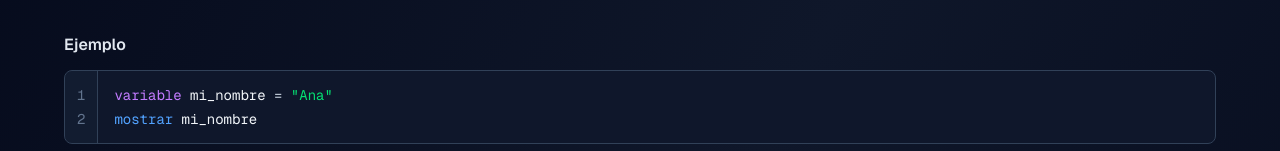
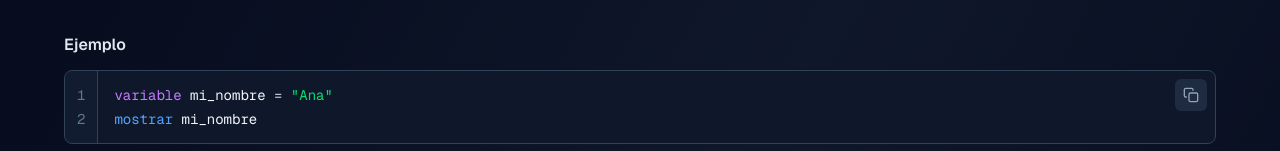
Before and after one commit to nicvazquezdev/hispano-lang-website, a Next.js app: page /lecciones/variables in a window 1280 px wide. Shown: the part 801-952 px from the top of the page. Built offline with nearby package versions, Linux system fonts and the light colour scheme.

Commit message:
Add CopyButton component for code copying functionality in CodeBlock
Integrate a new CopyButton component into the CodeBlock components, allowing users to easily copy code snippets. Update the layout to position the button appropriately within the code block.

```diff
--- a/components/docs/CodeBlock.tsx
+++ b/components/docs/CodeBlock.tsx
@@ -1,4 +1,5 @@
 import Card from "@/components/ui/Card";
+import CopyButton from "@/components/ui/CopyButton";
 import { SyntaxHighlighter } from "@/components/code";
 
 interface CodeBlockProps {
@@ -7,7 +8,8 @@ interface CodeBlockProps {
 
 export default function CodeBlock({ code }: CodeBlockProps) {
   return (
-    <Card variant="outlined" className="bg-slate-900">
+    <Card variant="outlined" className="bg-slate-900 relative">
+      <CopyButton text={code} className="absolute top-2 right-2" />
       <div className="overflow-x-auto">
         <pre className="text-sm whitespace-pre py-4">
           <SyntaxHighlighter code={code} />
--- a/components/ui/CodeBlock.tsx
+++ b/components/ui/CodeBlock.tsx
@@ -2,6 +2,7 @@
 
 import { useMemo } from 'react';
 import { highlightLine } from '@/lib/syntax';
+import CopyButton from '@/components/ui/CopyButton';
 
 interface CodeBlockProps {
   code: string;
@@ -29,7 +30,8 @@ export default function CodeBlock({ code, title }: CodeBlockProps) {
   const lines = useMemo(() => code.split('\n'), [code]);
 
   return (
-    <div className="rounded-lg border border-slate-700 overflow-hidden bg-slate-900">
+    <div className="rounded-lg border border-slate-700 overflow-hidden bg-slate-900 relative">
+      <CopyButton text={code} className="absolute top-2 right-2 z-10" />
       {title && (
         <div className="px-4 py-2 bg-slate-800/50 border-b border-slate-700">
           <span className="text-sm text-slate-400">{title}</span>
--- /dev/null
+++ b/components/ui/CopyButton.tsx
@@ -0,0 +1,57 @@
+"use client";
+
+import { useState } from "react";
+
+interface CopyButtonProps {
+  text: string;
+  className?: string;
+}
+
+export default function CopyButton({ text, className = "" }: CopyButtonProps) {
+  const [copied, setCopied] = useState(false);
+
+  const handleCopy = async () => {
+    await navigator.clipboard.writeText(text);
+    setCopied(true);
+    setTimeout(() => setCopied(false), 2000);
+  };
+
+  return (
+    <button
+      onClick={handleCopy}
+      className={`p-2 rounded-md bg-slate-700/50 hover:bg-slate-600/50 text-slate-400 hover:text-slate-200 transition-all ${className}`}
+      title="Copiar código"
+    >
+      {copied ? (
+        <svg
+          xmlns="http://www.w3.org/2000/svg"
+          width="16"
+          height="16"
+          viewBox="0 0 24 24"
+          fill="none"
+          stroke="currentColor"
+          strokeWidth="2"
+          strokeLinecap="round"
+          strokeLinejoin="round"
+        >
+          <polyline points="20 6 9 17 4 12" />
+        </svg>
+      ) : (
+        <svg
+          xmlns="http://www.w3.org/2000/svg"
+          width="16"
+          height="16"
+          viewBox="0 0 24 24"
+          fill="none"
+          stroke="currentColor"
+          strokeWidth="2"
+          strokeLinecap="round"
+          strokeLinejoin="round"
+        >
+          <rect x="9" y="9" width="13" height="13" rx="2" ry="2" />
+          <path d="M5 15H4a2 2 0 0 1-2-2V4a2 2 0 0 1 2-2h9a2 2 0 0 1 2 2v1" />
+        </svg>
+      )}
+    </button>
+  );
+}
```
